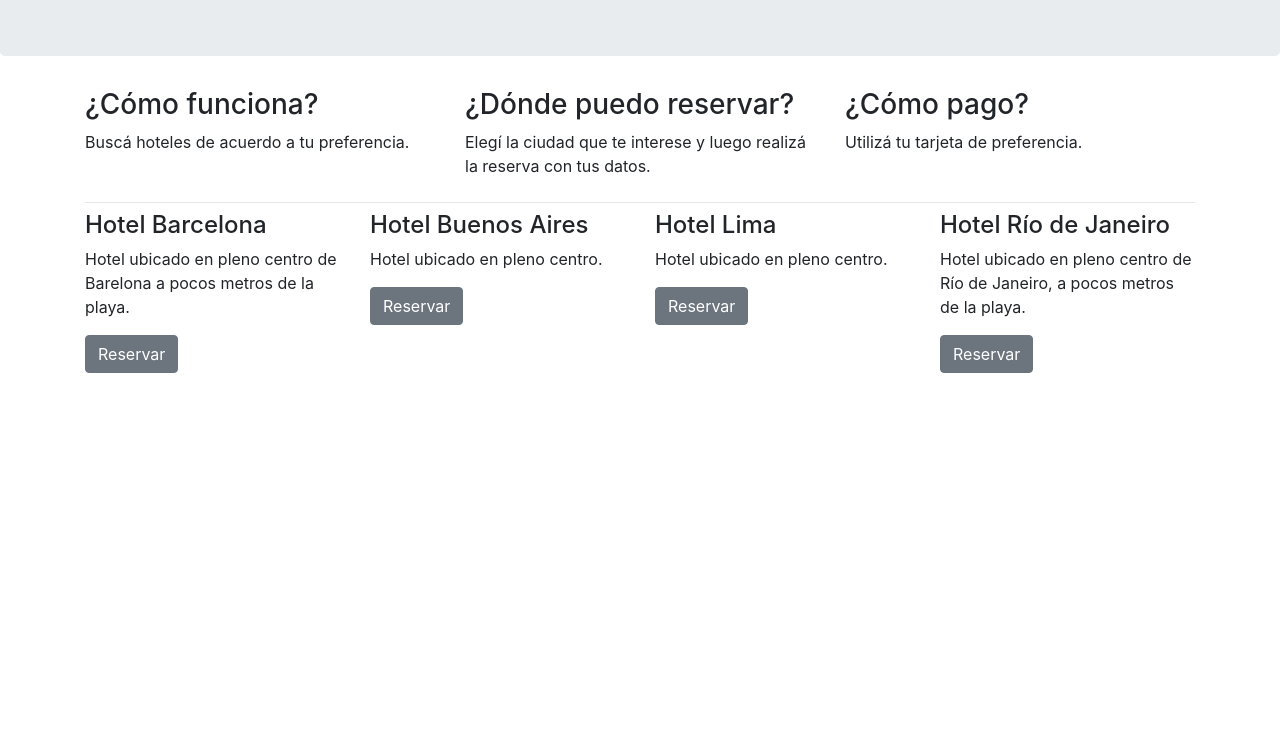
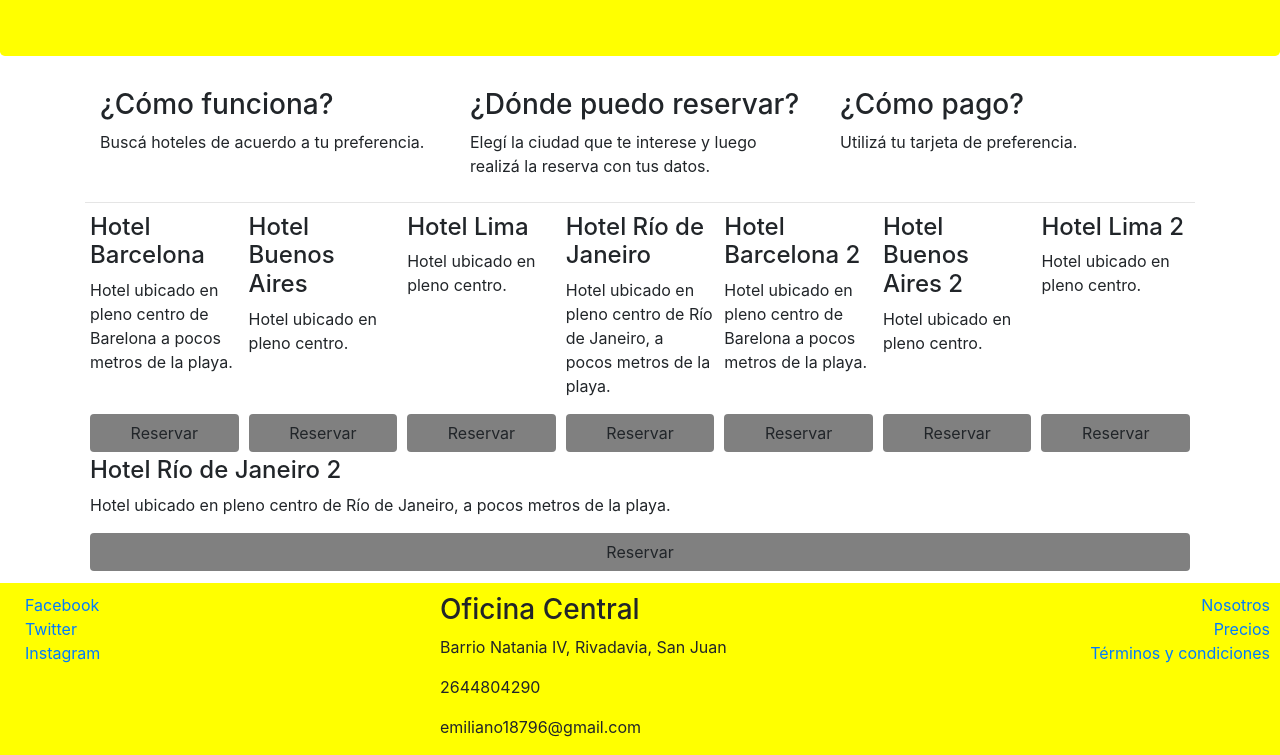
Before and after one commit to emilianoLarrea/curso_fs_js_mod1, a website: page index.html in a window 1280 px wide. Shown: the part 128-883 px from the top of the page. Before the commit the page ends 800 px from the top, so only its background shows below. Drawn offline with nearby package versions, Linux system fonts and the light colour scheme.

Commit message:
estilado

```diff
--- /dev/null
+++ b/css/main.css
@@ -0,0 +1,24 @@
+.jumbotron {
+    background-color: yellow;
+    color: black;
+}
+
+.btn {
+    background-color: gray;
+}
+
+.footer {
+    padding: 10px 10px 0 10px;
+    background-color: yellow;
+    margin-bottom: 0px;
+    margin-top: 10px;
+}
+
+.card-hotel {
+    flex: 1 150px;
+    padding: 2px 5px 2px 5px;
+}
+
+.btn-reserva {
+    width: 100%;
+}
--- a/index.html
+++ b/index.html
@@ -8,6 +8,7 @@
 
     <!-- Bootstrap CSS -->
     <link rel="stylesheet" href="node_modules/bootstrap/dist/css/bootstrap.min.css">
+    <link rel="stylesheet" href="css/main.css">
 
     <title>Esto es el index</title>
 </head>
@@ -16,13 +17,12 @@
     <script src="node_modules/jquery/dist/jquery.min.js"></script>
     <script src="node_modules/popper.js/dist/popper.min.js"></script>
     <script src="node_modules/bootstrap/dist/js/bootstrap.min.js"></script>
-
-
     <div class="jumbotron">
         <h1 class="display-5">Hoteles</h1>
     </div>
     <div class="container">
-        <div class="row justify-content-start">
+
+        <div class="d-flex">
             <div class="col-sm-4 col-md-4 col-lg-4">
                 <h3>¿Cómo funciona?</h3>
                 <p>Buscá hoteles de acuerdo a tu preferencia.</p>
@@ -36,31 +36,106 @@
                 <p>Utilizá tu tarjeta de preferencia.</p>
             </div>
         </div>
+
         <hr class="my-2">
-        <div class="row">
-            <div class="col-sm-3">
+
+        <div class="d-flex flex-wrap">
+            <div class="card-hotel d-flex flex-column justify-content-between">
+                <div>
                     <h4>Hotel Barcelona</h4>
                     <p>Hotel ubicado en pleno centro de Barelona a pocos metros de la playa.</p>
-                <button class="btn btn-secondary">Reservar</button>
                 </div>
-            <div class="col-sm-3">
+                <div>
+                    <button class="btn btn-reserva">Reservar</button>
+                </div>
+            </div>
+            <div class="card-hotel d-flex flex-column justify-content-between">
+                <div>
                     <h4>Hotel Buenos Aires</h4>
                     <p>Hotel ubicado en pleno centro.</p>
-                <button class="btn btn-secondary">Reservar</button>
                 </div>
-            <div class="col-sm-3">
+                <div>
+                    <button class="btn btn-reserva">Reservar</button>
+                </div>
+            </div>
+            <div class="card-hotel d-flex flex-column justify-content-between">
+                <div>
                     <h4>Hotel Lima</h4>
                     <p>Hotel ubicado en pleno centro.</p>
-                <button class="btn btn-secondary">Reservar</button>
                 </div>
-            <div class="col-sm-3">
+                <div>
+                    <button class="btn btn-reserva">Reservar</button>
+                </div>
+            </div>
+            <div class="card-hotel d-flex flex-column justify-content-between">
+                <div>
                     <h4>Hotel Río de Janeiro</h4>
                     <p>Hotel ubicado en pleno centro de Río de Janeiro, a pocos metros de la playa.</p>
-                <button class="btn btn-secondary">Reservar</button>
+                </div>
+                <div>
+                    <button class="btn btn-reserva">Reservar</button>
+                </div>
+            </div>
+            <div class="col-sm-3 card-hotel d-flex flex-column justify-content-between">
+                <div>
+                    <h4>Hotel Barcelona 2</h4>
+                    <p>Hotel ubicado en pleno centro de Barelona a pocos metros de la playa.</p>
+                </div>
+                <div>
+                    <button class="btn btn-reserva">Reservar</button>
+                </div>
+            </div>
+            <div class="card-hotel d-flex flex-column justify-content-between">
+                <div>
+                    <h4>Hotel Buenos Aires 2</h4>
+                    <p>Hotel ubicado en pleno centro.</p>
+                </div>
+                <div>
+                    <button class="btn btn-reserva">Reservar</button>
+                </div>
+            </div>
+            <div class="card-hotel d-flex flex-column justify-content-between">
+                <div>
+                    <h4>Hotel Lima 2</h4>
+                    <p>Hotel ubicado en pleno centro.</p>
+                </div>
+                <div>
+                    <button class="btn btn-reserva">Reservar</button>
+                </div>
+            </div>
+            <div class="card-hotel d-flex flex-column justify-content-between">
+                <div>
+                    <h4>Hotel Río de Janeiro 2</h4>
+                    <p>Hotel ubicado en pleno centro de Río de Janeiro, a pocos metros de la playa.</p>
+                </div>
+                <div>
+                    <button class="btn btn-reserva">Reservar</button>
                 </div>
             </div>
         </div>
-
+    </div>
+    <footer class="footer">
+        <div class="row">
+            <div class="col-sm-4 d-flex flex-column">
+                <div class="col-sm-4">
+                    <a href="">Facebook</a>
+                    <a href="">Twitter</a>
+                    <a href="">Instagram</a>
+                </div>
+            </div>
+            <div class="col-sm-4">
+                <h3>Oficina Central</h3>
+                <p>Barrio Natania IV, Rivadavia, San Juan</p>
+                <p>2644804290</p>
+                <p>emiliano18796@gmail.com</p>
+            </div>
+            <div class="col-sm-4 d-flex flex-column align-items-end">
+                <a href="">Nosotros</a>
+                <a href="">Precios</a>
+                <a href="">Términos y condiciones</a>
+            </div>
+        </div>
+    </footer>
 </body>
 
 </html>
```
Lines whose indentation alone changed are shown as unchanged.
